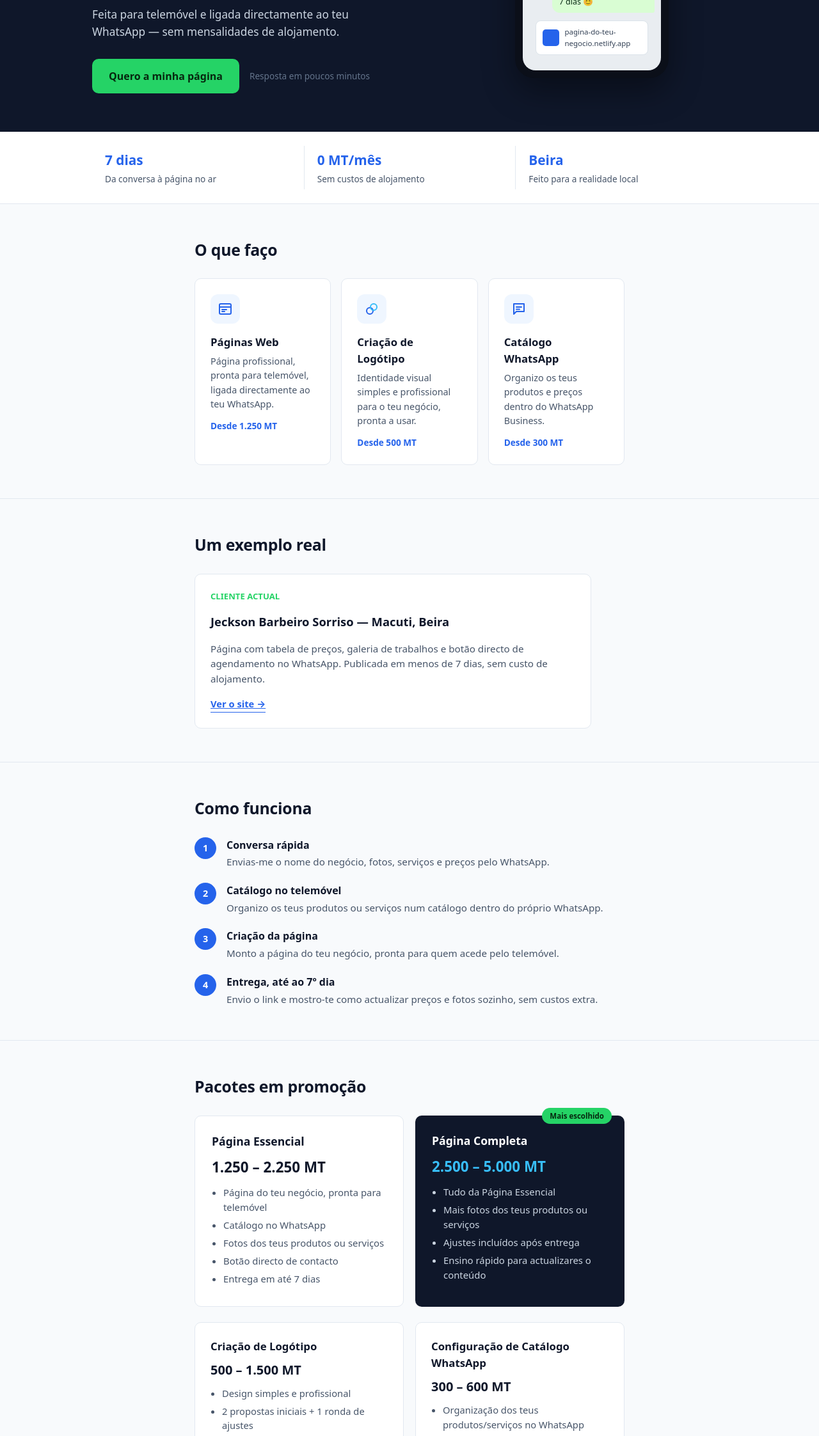
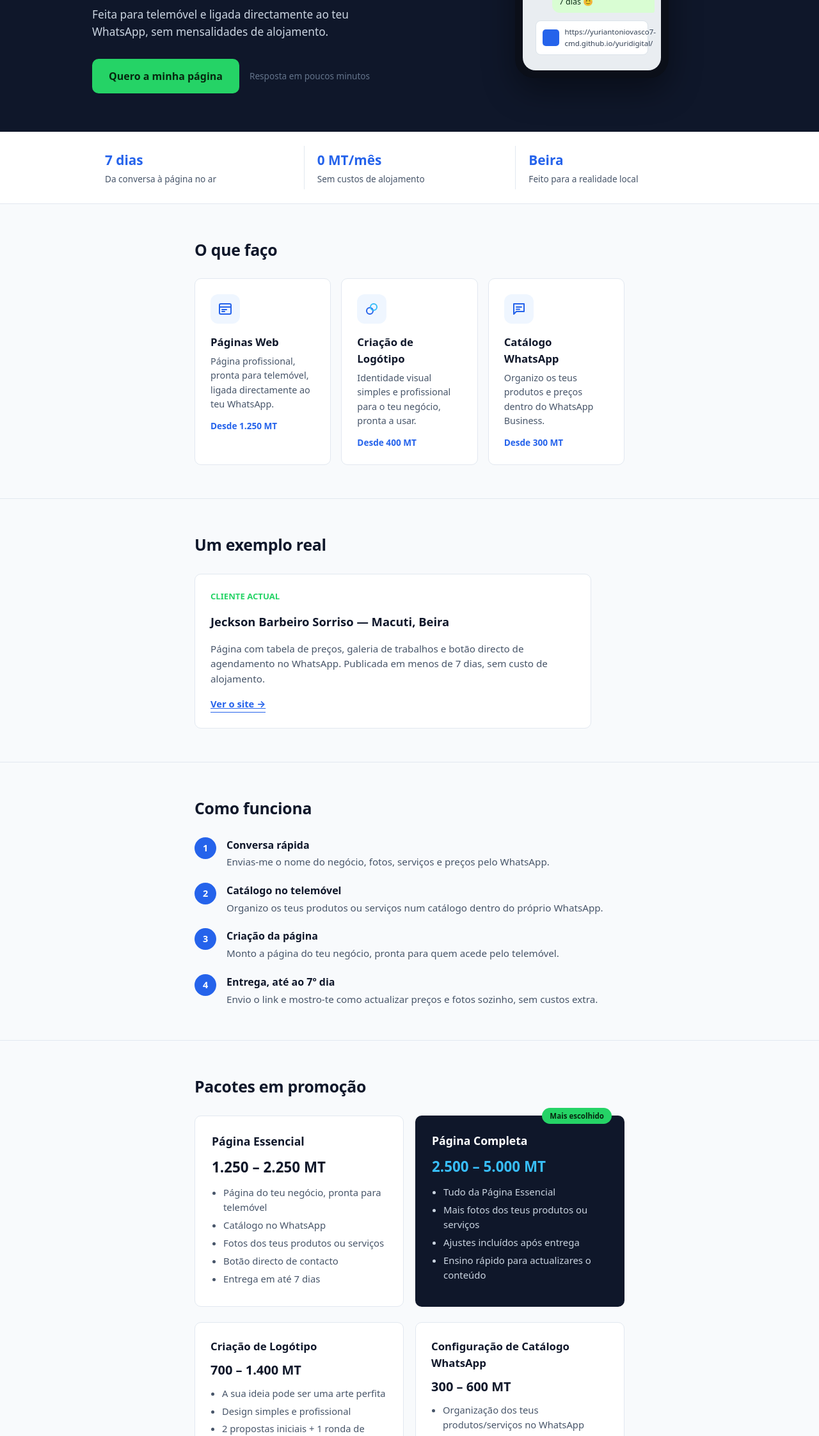
Before and after one commit to yuriantoniovasco7-cmd/yuridigital, a plain HTML site: page index.html in a window 1280 px wide. Shown: the part 315-2560 px from the top of the page at 64% size. Drawn offline with Linux system fonts and the light colour scheme.

Commit message:
Update index.html

```diff
--- a/index.html
+++ b/index.html
@@ -275,7 +275,7 @@
     <div class="hero-copy">
       <div class="etiqueta">Páginas & Soluções Web · Beira</div>
       <h1>A página do teu negócio, <span class="destaque">pronta em 7 dias</span></h1>
-      <p>Feita para telemóvel e ligada directamente ao teu WhatsApp — sem mensalidades de alojamento.</p>
+      <p>Feita para telemóvel e ligada directamente ao teu WhatsApp, sem mensalidades de alojamento.</p>
       <div class="hero-cta-linha">
         <a class="cta" href="https://wa.me/258860640555?text=Ol%C3%A1%2C%20vi%20a%20p%C3%A1gina%20Yuri%20Digital%20e%20quero%20saber%20mais">
           Quero a minha página
@@ -293,7 +293,7 @@
             <div class="balao enviada">Bem-vindo! A tua página fica pronta em 7 dias 😊</div>
             <div class="pagina-preview">
               <div class="quadrado"></div>
-              <div>pagina-do-teu-negocio.netlify.app</div>
+              <div>https://yuriantoniovasco7-cmd.github.io/yuridigital/</div>
             </div>
           </div>
         </div>
@@ -347,7 +347,7 @@
         </div>
         <h3>Criação de Logótipo</h3>
         <p>Identidade visual simples e profissional para o teu negócio, pronta a usar.</p>
-        <div class="servico-preco">Desde 500 MT</div>
+        <div class="servico-preco">Desde 400 MT</div>
       </div>
 
       <div class="servico-card">
@@ -434,8 +434,9 @@
     <div class="grelha-outros">
       <div class="outro-servico">
         <h3>Criação de Logótipo</h3>
-        <div class="preco">500 – 1.500 MT</div>
+        <div class="preco">700 – 1.400 MT</div>
         <ul>
+          <li>A sua ideia pode ser uma arte perfita</li>
           <li>Design simples e profissional</li>
           <li>2 propostas iniciais + 1 ronda de ajustes</li>
           <li>Ficheiro final em PNG (digital e impressão)</li>
@@ -482,9 +483,7 @@
 <section id="contacto">
   <div class="wrap-estreito">
     <h2>Não fique invisível no mercado. Fale comigo e tenha o seu site profissional!</h2>
-    <div class="contacto-lista">
-      <div><strong>WhatsApp:</strong> <a href="https://wa.me/258860640555">+258 86 064 0555</a></div>
-      <div><strong>Zona de atendimento:</strong> Beira e arredores</div>
+      <div><strong>Zona de atendimento:</strong> 🌐Beira e arredores</div>
     </div>
   </div>
 </section>
```
